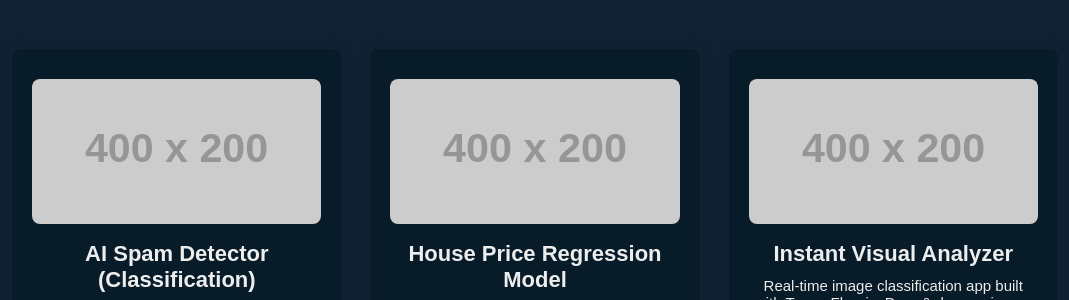
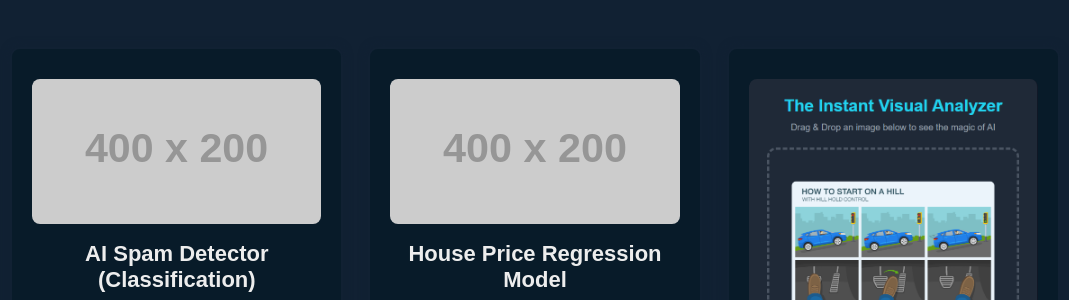
Before and after one commit to Ahmedmoniem708/my-portfolio, a plain HTML site: page index.html in a window 1280 px wide. Shown: the part 2710-3010 px from the top of the page, without its empty margins (105-1174 px from the left). Drawn offline with nearby package versions, Linux system fonts and the light colour scheme; placeholder pictures from the web are drawn by us.

Commit message:
Modify image sources and add new project section
Updated image sources and added a new project section for the Instant Visual Analyzer.

```diff
--- a/index.html
+++ b/index.html
@@ -126,7 +126,9 @@
             <!-- === NEW PROJECT ADDED HERE === -->
             <!-- Project 3: Instant Visual Analyzer -->
             <div class="project-box">
-                <img src="https://placehold.co/400x200/00abf0/081b29?text=AI+Visual+Analyzer" alt="Visual Analyzer Project">
+                <!-- === IMAGE SOURCE UPDATED HERE === -->
+                <!-- Make sure a file with this exact name is in your 'assets' folder -->
+                <img src="assets/visual-analyzer.jpg" alt="AI Visual Analyzer Project">
                 <div class="project-layer">
                     <h4>Instant Visual Analyzer</h4>
                     <p>Real-time image classification app built with TensorFlow.js. Drag & drop an image to identify objects.</p>
```
